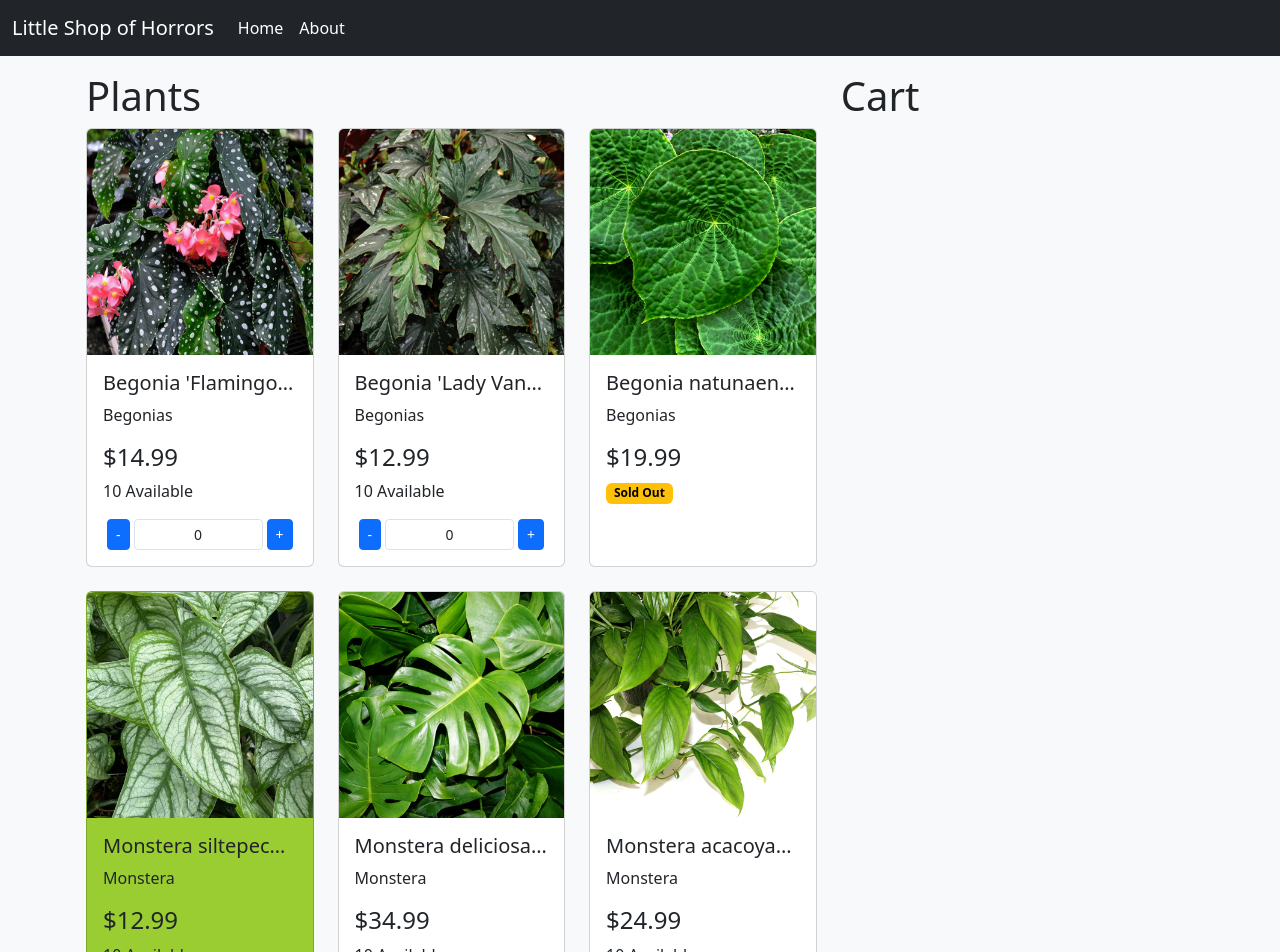
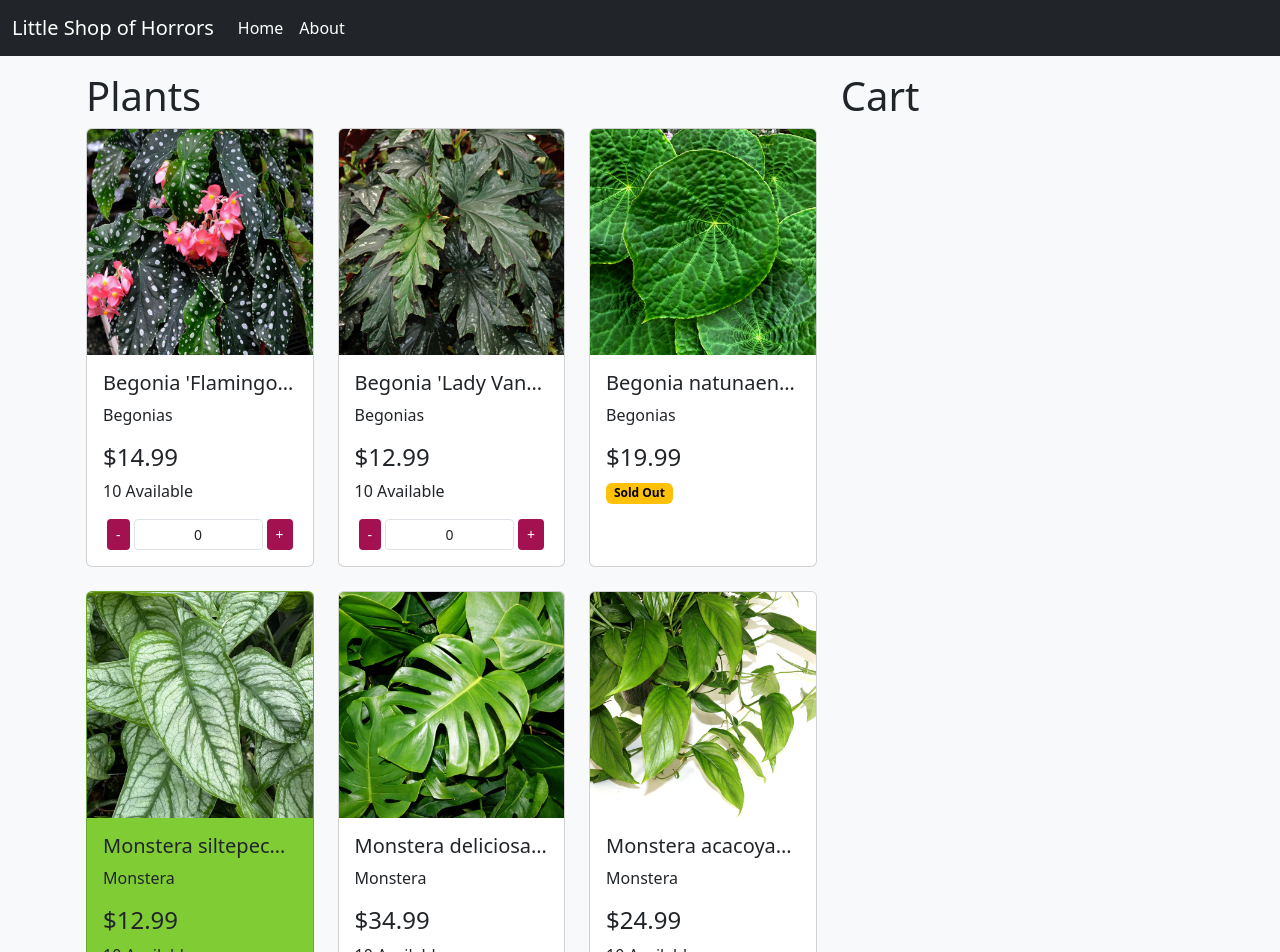
Before and after one commit to antonellafernandez/TudaiAngular2025, an Angular app: page /plants in a window 1280 px wide. Shown: the top 952 px of the page. Built offline with nearby package versions, Linux system fonts and the light colour scheme.

Commit message:
Updated.

```diff
--- a/src/app/app.module.ts
+++ b/src/app/app.module.ts
@@ -9,7 +9,6 @@ import { FormsModule } from '@angular/forms';
 import { AboutComponent } from './about/about.component';
 import { CartComponent } from './cart/cart.component';
 import { PlantsComponent } from './plants/plants.component';
-import { ModelComponent } from './model/model.component';
 
 @NgModule({
   declarations: [
@@ -17,8 +16,7 @@ import { ModelComponent } from './model/model.component';
     PlantListComponent,
     AboutComponent,
     CartComponent,
-    PlantsComponent,
-    ModelComponent
+    PlantsComponent
   ],
   imports: [
     BrowserModule,
--- a/src/app/model/model.component.html
+++ /dev/null
@@ -1,13 +0,0 @@
-<div class="d-flex justify-content-between align-items-center w-100 pt-3 ">
-    <img src="/assets/img/audrey-2.png" alt="Audrey II">
-
-    <model-viewer
-    src="/assets/model/carnivorous_plant.glb"
-    alt="Audrey II"
-    auto-rotate
-    camera-controls
-    ar
-    camera-orbit="330deg 75deg 1m"
-    style="width: 50%; height: 500px;">
-    </model-viewer>
-</div>
--- a/src/app/model/model.component.scss
+++ /dev/null
@@ -1,4 +0,0 @@
-img {
-    width: 50%;
-    transform: skewY(-5deg) skewX(-5deg);
-}
--- a/src/app/plant-list/plant-list.component.html
+++ b/src/app/plant-list/plant-list.component.html
@@ -14,7 +14,7 @@
                         <p>{{plant.stock}} Available</p>
 
                         <div class="d-flex justify-content-center align-items-center">
-                            <button class="btn btn-primary btn-sm mx-1" (click)="downQuantity(plant)">-</button>
+                            <button class="btn btn-sm mx-1" (click)="downQuantity(plant)">-</button>
 
                             <input
                                 type="text"
@@ -23,7 +23,7 @@
                                 class="form-control form-control-sm text-center quantity-input"
                             >
 
-                             <button class="btn btn-primary btn-sm mx-1" (click)="upQuantity(plant)">+</button>
+                             <button class="btn btn-sm mx-1" (click)="upQuantity(plant)">+</button>
                         </div>
                     } @else {
                         <span class="badge text-bg-warning">Sold Out</span>
--- a/src/app/plant-list/plant-list.component.scss
+++ b/src/app/plant-list/plant-list.component.scss
@@ -2,6 +2,16 @@ table {
     width: 100%;
 }
 
+button {
+    background-color: #a31151;
+    color: white;
+}
+
+button:hover {
+    background-color: #a31151;
+    color: white;
+}
+
 .clearance {
-    background-color:  yellowgreen;
+    background-color:  #80cc35;
 }
--- a/src/app/plants/plants.component.html
+++ b/src/app/plants/plants.component.html
@@ -7,6 +7,16 @@
     </div>
 </div>
 
-<div class="row">
-  <app-model></app-model>
+<div class="d-flex justify-content-between align-items-center w-100 mt-3">
+    <img src="/assets/img/audrey-2.png" alt="Audrey II">
+
+    <model-viewer
+    src="/assets/model/carnivorous_plant.glb"
+    alt="Audrey II"
+    auto-rotate
+    camera-controls
+    ar
+    camera-orbit="330deg 75deg 1m"
+    style="width: 50%; height: 500px;">
+    </model-viewer>
 </div>
--- a/src/app/plants/plants.component.scss
+++ b/src/app/plants/plants.component.scss
@@ -0,0 +1,4 @@
+img {
+    width: 50%;
+    transform: skewY(-5deg) skewX(-5deg);
+}
```
Also changed, not shown: src/app/model/model.component.ts (deleted, +0 -11 lines), 1 other file (tests, documents, lock files or other folders).
